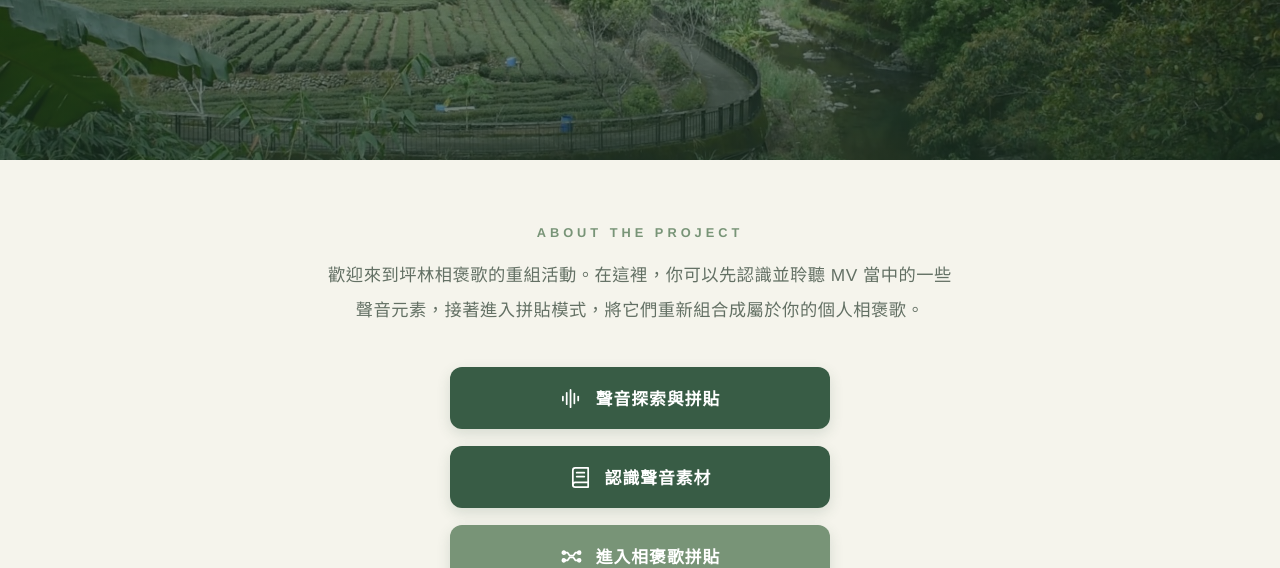
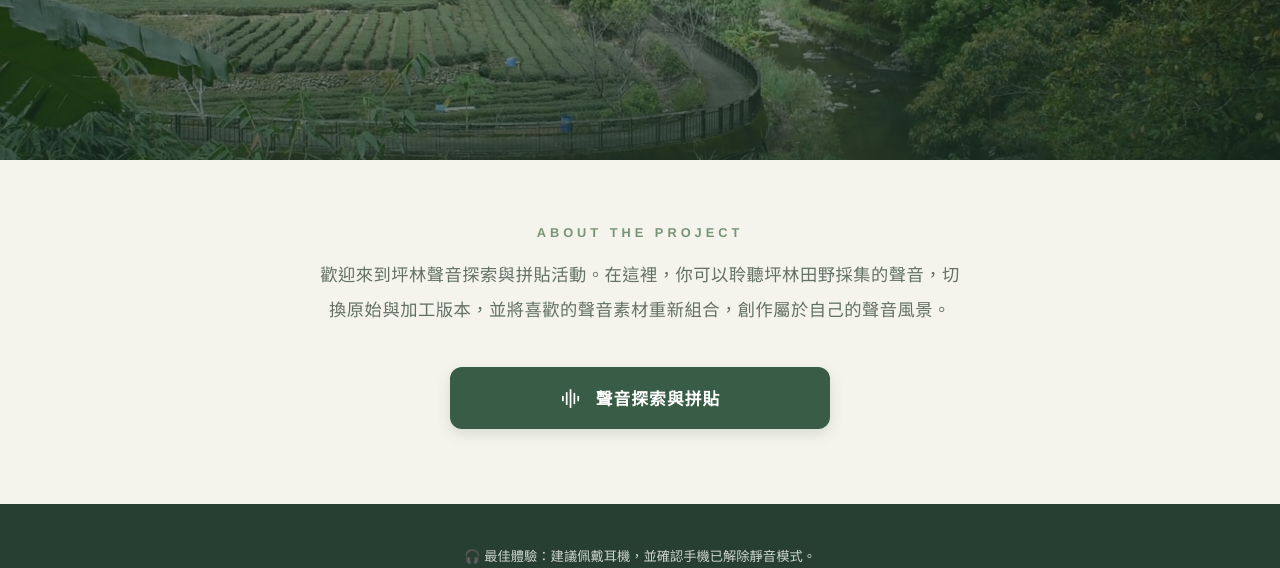
Before and after one commit to Pomathan12201024/Pinglin-Sio-po-kua, a plain HTML site: page index.html in a window 1280 px wide. Shown: the part 384-952 px from the top of the page. Drawn offline with Linux system fonts and the light colour scheme.

Commit message:
Refactor button styles and update intro text
Removed secondary button styles and updated sampler button styles. Updated intro text for both Chinese and English versions.

```diff
--- a/index.html
+++ b/index.html
@@ -215,24 +215,6 @@
             transform: scale(0.97);
         }
 
-        .main-btn.secondary {
-            background: var(--tea);
-        }
-
-        .main-btn.secondary:hover {
-            background: var(--forest);
-        }
-
-        /* 新增 sampler 按鈕 */
-
-        .main-btn.sampler {
-            background: var(--forest);
-        }
-
-        .main-btn.sampler:hover {
-            background: var(--forest-dark);
-        }
-
         .btn-icon {
             display: flex;
             align-items: center;
@@ -427,19 +409,14 @@
         </div>
 
         <div class="intro-text" data-i18n="intro">
-            歡迎來到坪林相褒歌的重組活動。在這裡，
-            你可以先認識並聆聽 MV 當中的一些聲音元素，
-            接著進入拼貼模式，將它們重新組合成屬於
-            你的個人相褒歌。
+            歡迎來到坪林聲音探索與拼貼活動。在這裡，你可以聆聽坪林田野採集的聲音，切換原始與加工版本，並將喜歡的聲音素材重新組合，創作屬於自己的聲音風景。
         </div>
 
 
         <!-- 功能按鈕 -->
         <nav class="btn-container">
 
-            <!-- 新增：聲音探索與拼貼 -->
-            <a href="sampler.html"
-               class="main-btn sampler">
+            <a href="sampler.html" class="main-btn">
 
                 <span class="btn-icon">
                     <svg viewBox="0 0 24 24">
@@ -453,46 +430,6 @@
 
                 <span data-i18n="btnSampler">
                     聲音探索與拼貼
-                </span>
-
-            </a>
-
-
-            <!-- 原有：認識聲音素材 -->
-            <a href="intro.html" class="main-btn">
-
-                <span class="btn-icon">
-                    <svg viewBox="0 0 24 24">
-                        <path d="M4 19.5A2.5 2.5 0 0 1 6.5 17H20"/>
-                        <path d="M6.5 2H20v20H6.5A2.5 2.5 0 0 1 4 19.5v-15A2.5 2.5 0 0 1 6.5 2z"/>
-                        <path d="M8 7h8M8 11h8"/>
-                    </svg>
-                </span>
-
-                <span data-i18n="btnIntro">
-                    認識聲音素材
-                </span>
-
-            </a>
-
-
-            <!-- 原有：相褒歌拼貼 -->
-            <a href="collage.html"
-               class="main-btn secondary">
-
-                <span class="btn-icon">
-                    <svg viewBox="0 0 24 24">
-                        <path d="M4 8h4l2 3h4l2-3h4"/>
-                        <path d="M4 16h4l2-3h4l2 3h4"/>
-                        <circle cx="4" cy="8" r="1.5"/>
-                        <circle cx="20" cy="8" r="1.5"/>
-                        <circle cx="4" cy="16" r="1.5"/>
-                        <circle cx="20" cy="16" r="1.5"/>
-                    </svg>
-                </span>
-
-                <span data-i18n="btnCollage">
-                    進入相褒歌拼貼
                 </span>
 
             </a>
@@ -531,13 +468,9 @@
 
                 bannerDescription: '山林之聲・相褒之歌',
 
-                intro: '歡迎來到坪林相褒歌的重組活動。在這裡，你可以先認識並聆聽 MV 當中的一些聲音元素，接著進入拼貼模式，將它們重新組合成屬於你的個人相褒歌。',
+                intro: '歡迎來到坪林聲音探索與拼貼活動。在這裡，你可以聆聽坪林田野採集的聲音，切換原始與加工版本，並將喜歡的聲音素材重新組合，創作屬於自己的聲音風景。',
 
                 btnSampler: '聲音探索與拼貼',
-
-                btnIntro: '認識聲音素材',
-
-                btnCollage: '進入相褒歌拼貼',
 
                 footerWarning: '🎧 最佳體驗：建議佩戴耳機，並確認手機已解除靜音模式。',
 
@@ -549,13 +482,9 @@
 
                 bannerDescription: 'Voices of Nature · Songs of Pinglin',
 
-                intro: 'Welcome to the Pinglin Sio-Po-Kua reconstruction experience. Explore and listen to the individual sound elements from the music video, then enter collage mode to recombine them into your own interpretation of Sio-Po-Kua.',
+                intro: 'Welcome to the Pinglin sound exploration and collage experience. Listen to field recordings from Pinglin, switch between original and processed versions, and combine your favorite sounds to create your own soundscape.',
 
                 btnSampler: 'Explore & Create Sounds',
-
-                btnIntro: 'Explore the Sounds',
-
-                btnCollage: 'Enter Sio-Po-Kua Collage',
 
                 footerWarning: '🎧 For the best experience, please wear headphones and disable silent mode.',
 
```
